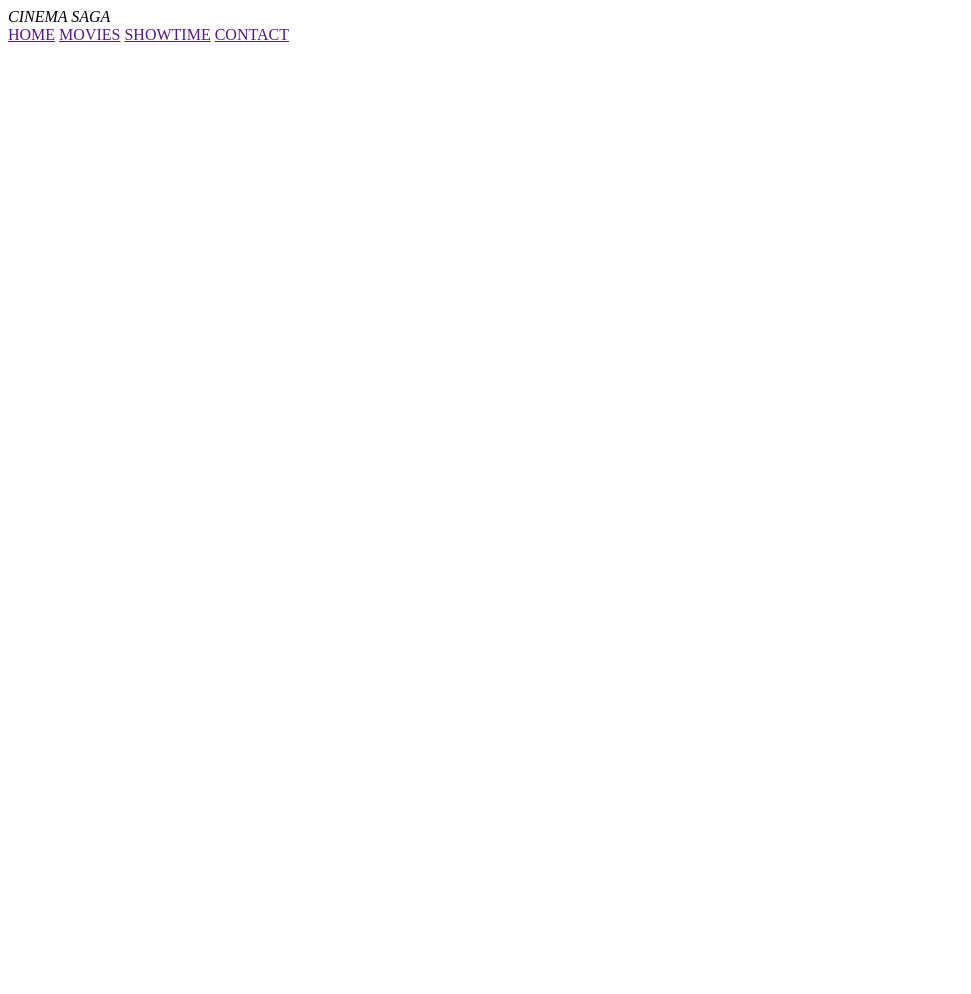
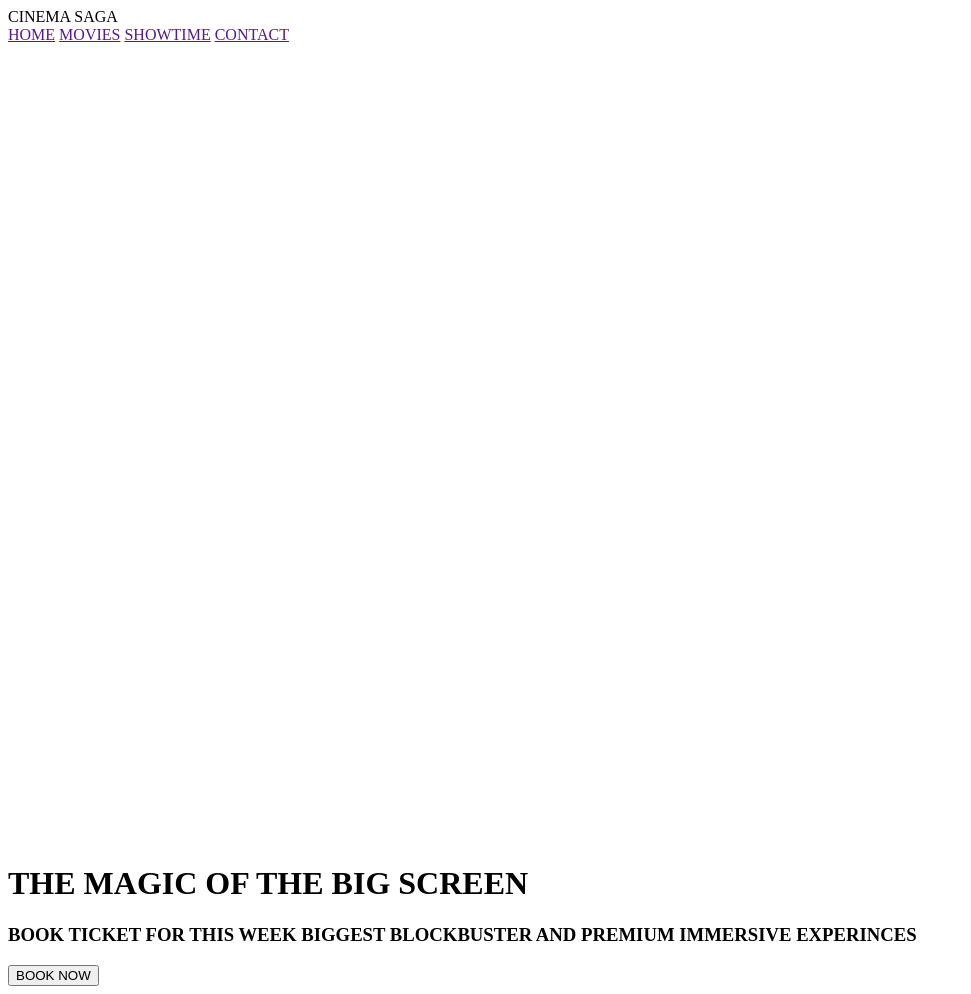
Before and after one commit to waheedmusteqeem01-ctrl/cinema, a plain HTML site: page index.html in a window 1280 px wide. Shown: the whole page, without its empty margins (0-971 px from the left). Before the commit the page ends 800 px from the top, so only its background shows below. Drawn offline with Linux system fonts and the light colour scheme.

Commit message:
added home section

```diff
--- a/index.html
+++ b/index.html
@@ -11,7 +11,8 @@
   <div class="header">
     <div class="left">
       <div class="header-title">
-        <i>CINEMA SAGA</i>
+        <i></i>
+        CINEMA SAGA
       </div>
     </div>
     <div class="right">
@@ -29,9 +30,20 @@
           <a href="" class="contact-nav">CONTACT</a>
         </span>
       </nav>
-      <img src="" alt="" class="menu-icon">
+      <img src="menu.svg" alt="" class="menu-icon">
     </div>
   </div>
+  <!-- HOME SECTION -->
+  <div class="home-section flex-container" id="home">
+    <div class="hero-container">
+      <div class="hero-text">
+        <h1 class="hero-header">THE MAGIC OF THE BIG SCREEN</h1>
+        <h3 class="hero-subtext">BOOK TICKET FOR THIS WEEK BIGGEST BLOCKBUSTER AND PREMIUM IMMERSIVE EXPERINCES </h3>
+      </div>
+    </div>
+    <button class="cta-btn">BOOK NOW</button>
+  </div>
+
   <script src="script.js"></script>
 </body>
 
```
